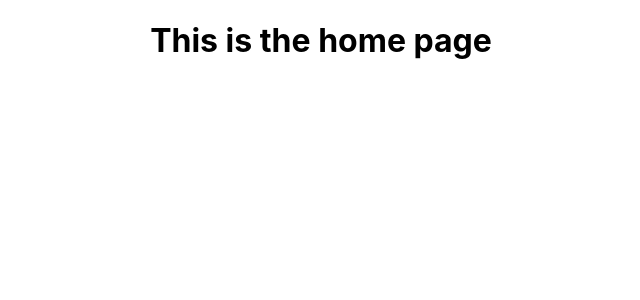
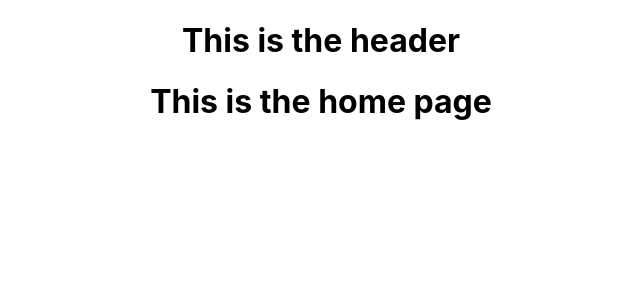
Before and after one commit to EnterpriseBoy/MenuUi, a React (Create React App) app: page / in a window 1280 px wide. Shown: the top 300 px of the page, without its empty margins (319-959 px from the left). Built offline with nearby package versions, Linux system fonts and the light colour scheme.

Commit message:
Header added

```diff
--- a/src/App.js
+++ b/src/App.js
@@ -1,12 +1,17 @@
 import { Routes, Route } from "react-router-dom"
+
+//Components
 import Home from "./Components/Home/Home"
 import About from "./Components/About/About"
 import Contact from "./Components/Contact/Contact"
+import Header from "./Components/Header/Header"
+
 import './App.css';
 
 function App() {
   return (
     <div className="App">
+      <Header/>
       <Routes>
         <Route path="/" element={ <Home/> } />
         <Route path="about" element={ <About/> } />
--- /dev/null
+++ b/src/Components/Header/Header.js
@@ -0,0 +1,11 @@
+import React from 'react'
+
+function Header() {
+    return (
+      <div>
+        <h1>This is the header</h1>
+      </div>
+    );
+  }
+
+  export default Header;
```
